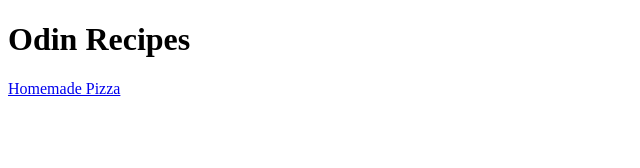
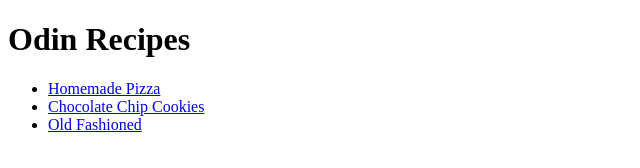
Before and after one commit to MathewLaCroix/odin-recipes, a plain HTML site: page index.html in a window 1280 px wide. Shown: the whole page, without its empty margins (0-640 px from the left). Drawn offline with Linux system fonts and the light colour scheme.

Commit message:
Add links to more recipes

```diff
--- a/index.html
+++ b/index.html
@@ -8,8 +8,10 @@
 <body>
     <h1>Odin Recipes</h1>
 
-
-    <a href="recipes/homemade-pizza.html">Homemade Pizza</a>
+    <ul>
+        <li><a href="recipes/homemade-pizza.html">Homemade Pizza</a></li>
+        <li><a href="recipes/chocolate-chip-cookies.html">Chocolate Chip Cookies</a></li>
+        <li><a href="recipes/old-fashioned.html">Old Fashioned</a></li>
 
 
 </body>
```
